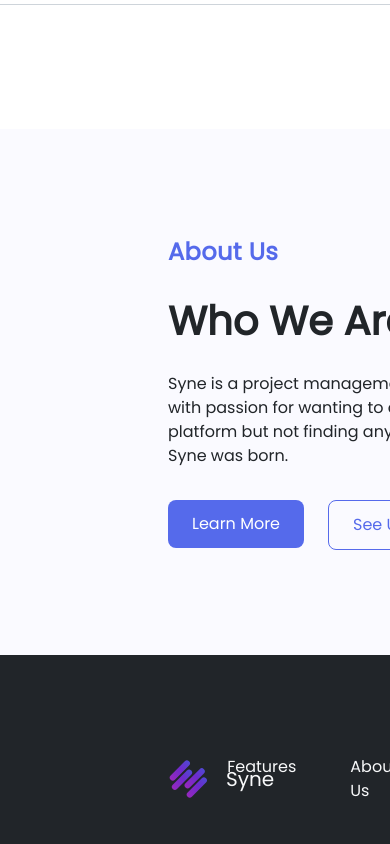
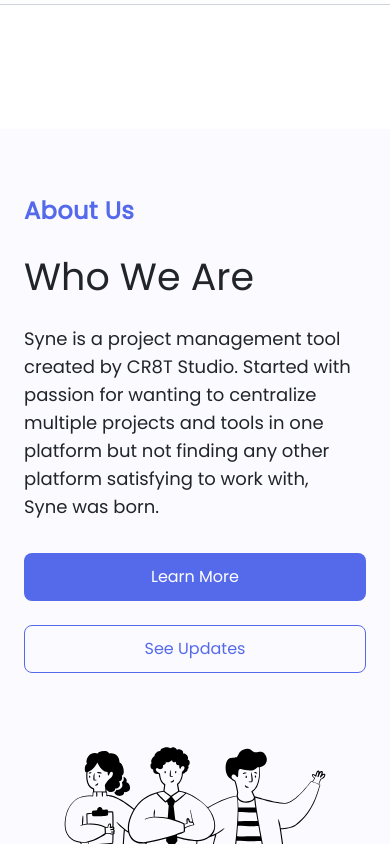
Before and after one commit to jeannyinthelamp/sycamore.ai, a React (Create React App) app: page / in a window 390 px wide. Shown: the part 6460-7304 px from the top of the page. Built offline with nearby package versions, Linux system fonts and the light colour scheme.

Commit message:
Add breakpoints for desktop, mobile and tablet to tailwind.config.js. Implement Tablet and mobile versions for About us component

```diff
--- a/src/Components/Landing/About/About.js
+++ b/src/Components/Landing/About/About.js
@@ -5,47 +5,115 @@ import { btn_styles } from "../../Styles/Button_Styles";
 
 export default function About() {
   return (
-    <section className='about-outer-wrapper h-auto flex flex-col items-center gap-[10px] py-[80px] px-[168px] bg-[#FAFAFF]'>
-      <div className='w-[100%] max-w-[1110px] about-inner-wrapper flex flex-row justify-between items-center '>
-        <div className='about-text-wrapper w-[571px] my-[25.02px] flex flex-col items-start self-stretch'>
-          <h2 className=' mb-[24px] font-Poppins font-semibold text-[24px] text-[#556AEB] leading-[36px] tracking-[0.4px]'>
+    <section
+      className='about-outer-wrapper max-w-[100%] desktop:min-h-[474px] flex flex-col items-center gap-[10px] desktop:py-[80px] desktop:px-[168px] bg-[#FAFAFF]
+
+      tablet:max-w-[834px] tablet:min-h-[837px] tablet:py-[64px] tablet:px-[24px]
+
+      mobile:max-w-[375px] mobile:min-h-[903.04px] mobile:py-[64px] mobile:px-[19.5px]
+    '
+    >
+      <div
+        className='about-inner-wrapper desktop:w-[100%] desktop:max-w-[1110px] flex desktop:flex-row desktop:justify-between desktop:items-center desktop:border-none
+
+      tablet:max-w-[786px]  tablet:flex-col tablet:justify-start tablet:items-center
+
+      mobile:max-w-[100%]  mobile:flex-col mobile:justify-start mobile:items-center
+      '
+      >
+        <div
+          className='about-text-wrapper desktop:w-[571px] desktop:my-[25.02px] flex flex-col items-start self-stretch
+
+          tablet:max-w-[786px]
+
+          mobile:max-w-[100%]
+        '
+        >
+          <h2
+            className=' desktop:mb-[24px] font-Poppins font-semibold text-[24px] text-[#556AEB] leading-[36px] tracking-[0.4px]
+
+          tablet:mb-[16px]
+
+          mobile:mb-[24px]
+          '
+          >
             About Us
           </h2>
-          <h1 className='mb-[24px] font-Poppins font-semibold text-[40px] text-[#212529] leading-[54px]'>
+          <h1
+            className='desktop:mb-[24px] font-Poppins desktop:font-semibold desktop:text-[40px] text-[#212529] desktop:leading-[54px]
+
+          tablet:mb-[16px] tablet:font-medium tablet:text-[38px] tablet:leading-[64px]
+
+          mobile:mb-[24px] mobile:font-semibold mobile:text-[40px] mobile:leading-[54px]
+          '
+          >
             Who We Are
           </h1>
-          <p className='w-[571px] mb-[32px] font-Poppins text-[16px] font-normal leading-[24px] text-[#212529]'>
+          <p
+            className='desktop:max-w-[571px] mb-[32px] font-Poppins desktop:text-[16px] font-normal leading-[24px] text-[#212529]
+
+          tablet:max-w-[96%] tablet:text-[18px] tablet:leading-[28px]
+
+          mobile:max-w-[100%] mobile:text-[16px] mobile:leading-[24px]
+          '
+          >
             Syne is a project management tool created by CR8T Studio. Started
             with passion for wanting to centralize multiple projects and tools
             in one platform but not finding any other platform satisfying to
             work with, Syne was born.
           </p>
 
-          <div className='button-wrapper flex flex-row'>
+          <div
+            className='button-wrapper flex desktop:flex-row desktop:w-[311px]
+
+          tablet:flex-col tablet:gap-[24px] tablet:w-[100%] tablet:mb-[64px]
+
+          mobile:flex-col mobile:gap-[24px] mobile:w-[100%] mobile:mb-[64px]
+          '
+          >
             {/* //^ add destination to the 'to' attribute */}
-            <Link to='' className='mr-[24px]'>
+            <Link to='' className='desktop:mr-[24px]'>
               <button
-                className={`${btn_styles.btn_blue_hover} ${btn_styles.btn_blue_active} py-[12px] px-[24px] flex justify-center items-center bg-[#556AEB] rounded-lg font-Poppins text-white text-center text-[16px] font-medium leading-[24px] outline-none border-none ${btn_styles.focus}`}
+                className={`${btn_styles.btn_blue_hover} ${btn_styles.btn_blue_active} min-w-[137px] max-h-[48px] py-[12px] px-[24px] flex justify-center items-center bg-[#556AEB] rounded-lg font-Poppins text-white text-center text-[16px] font-medium leading-[24px] outline-none border-none ${btn_styles.focus}
+
+                tablet:w-[100%]
+
+                mobile:w-[100%]
+                `}
               >
                 Learn More
               </button>
             </Link>
             {/* //^ add destination to the 'to' attribute */}
-            <Link to='' className='mr-[24px]'>
+            <Link to='' className='desktop:mr-[24px]'>
               <button
-                className={`${btn_styles.btn_white_hover} ${btn_styles.btn_white_active} py-[12px] px-[24px] flex justify-center items-center bg-[#FAFAFF] rounded-lg font-Poppins text-[#556AEB] text-center text-[16px] font-medium leading-[24px] outline-none border border-solid border-[#556AEB] ${btn_styles.focus}`}
+                className={`${btn_styles.btn_white_hover} ${btn_styles.btn_white_active} min-w-[150.833px] max-h-[48px] py-[12px] px-[24px] flex justify-center items-center flex-nowrap  bg-[#FAFAFF] rounded-lg font-Poppins text-[#556AEB] text-center text-[16px] font-medium leading-[24px] outline-none border border-solid border-[#556AEB] ${btn_styles.focus}
+
+                tablet:w-[100%]
+
+                mobile:w-[100%]
+
+                `}
               >
                 See Updates
               </button>
             </Link>
           </div>
         </div>
-        <div className='about-img-wrapper w-[455px] h-[197px] p-[40px] flex justify-center items-center'>
+        <div
+          className='about-img-wrapper w-[455px] h-[197px] p-[40px] flex justify-center items-center
+
+        tablet:w-[100%] tablet:h-[276.7px]
+        '
+        >
           <img
             //
             src={people}
             alt='Business people'
-            className='w-[200px] h-[197px]'
+            className='block desktop:min-w-[200px] desktop:h-[197px]
+
+            tablet:w-[295px] tablet:h-[276.7px]
+            '
           />
         </div>
       </div>
--- a/tailwind.config.js
+++ b/tailwind.config.js
@@ -20,6 +20,11 @@ module.exports = withMT({
       },
       // Other theme extensions can be added here
     },
+    screens: {
+      desktop: { min: "835px", max: "10000px" },
+      tablet: { min: "376px", max: "834px" },
+      mobile: { min: "1px", max: "375px" },
+    },
   },
   plugins: [],
 });
```
Lines whose indentation alone changed are shown as unchanged.
